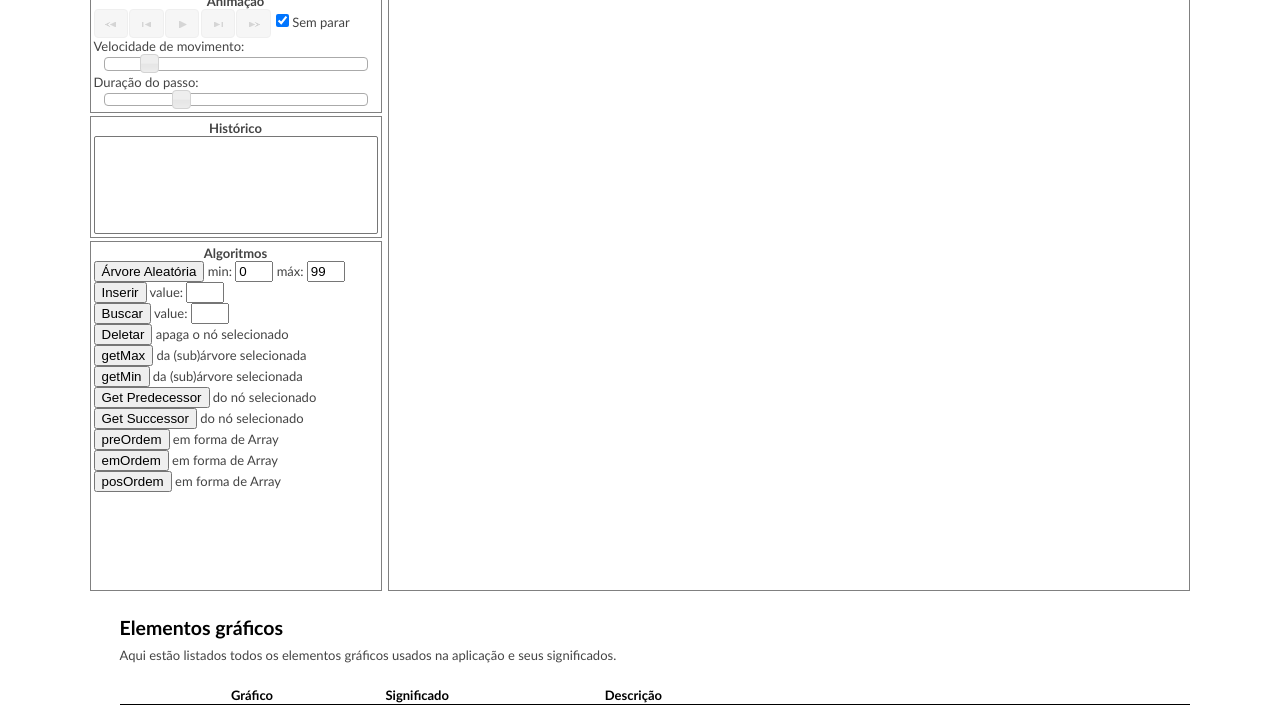
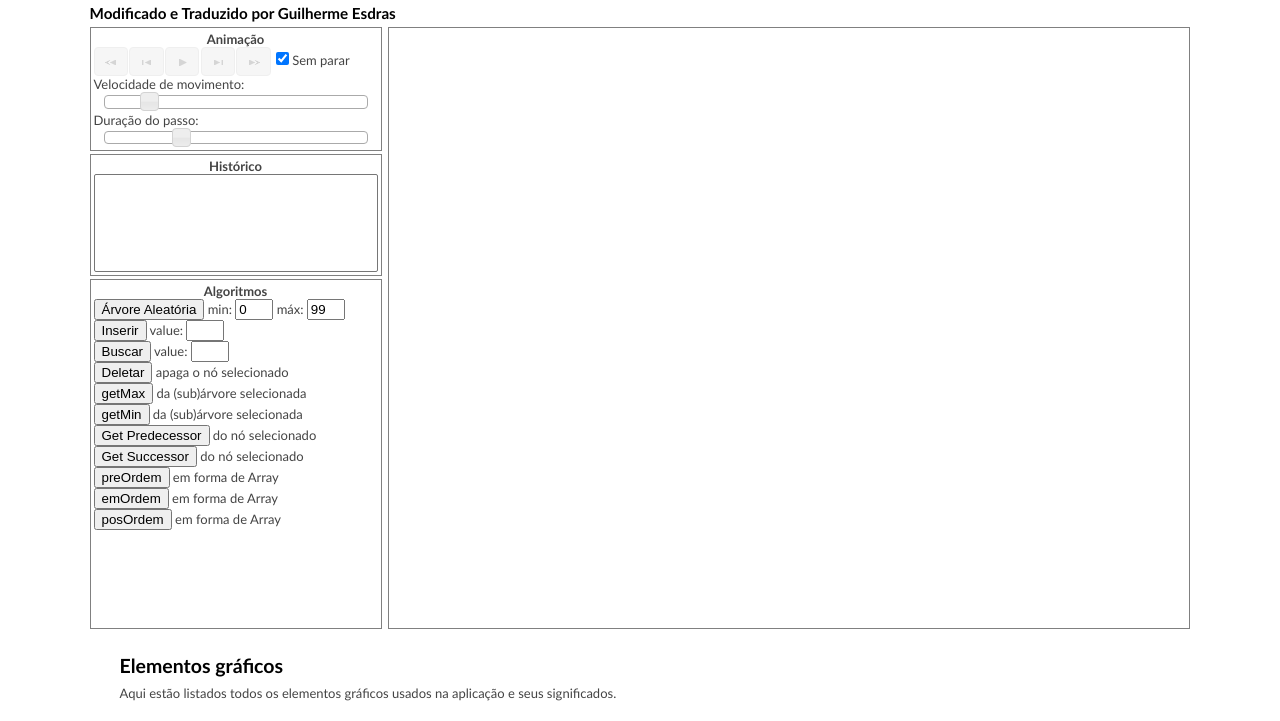
Before and after one commit to GuilhermeEsdras/GuilhermeEsdras.github.io, a plain HTML site: page VisualizadorDeArvoreBinaria/binary-search-tree.html in a window 1280 px wide. Shown: the part 80-801 px from the top of the page. Drawn offline with Linux system fonts and the light colour scheme.

Commit message:
Update binary-search-tree.html

```diff
--- a/VisualizadorDeArvoreBinaria/binary-search-tree.html
+++ b/VisualizadorDeArvoreBinaria/binary-search-tree.html
@@ -42,6 +42,7 @@
                         <div class="clear"></div>
 
                         <h1 id="binary_search_tree" class="anchor">Visualizador de Árvore Binária</h1>
+                        <h3 id="binary_search_tree" class="anchor">Modificado e Traduzido por Guilherme Esdras</h3>
 
                         <div id="controlDiv"></div>
                         <div id="drawDiv"></div>
```
